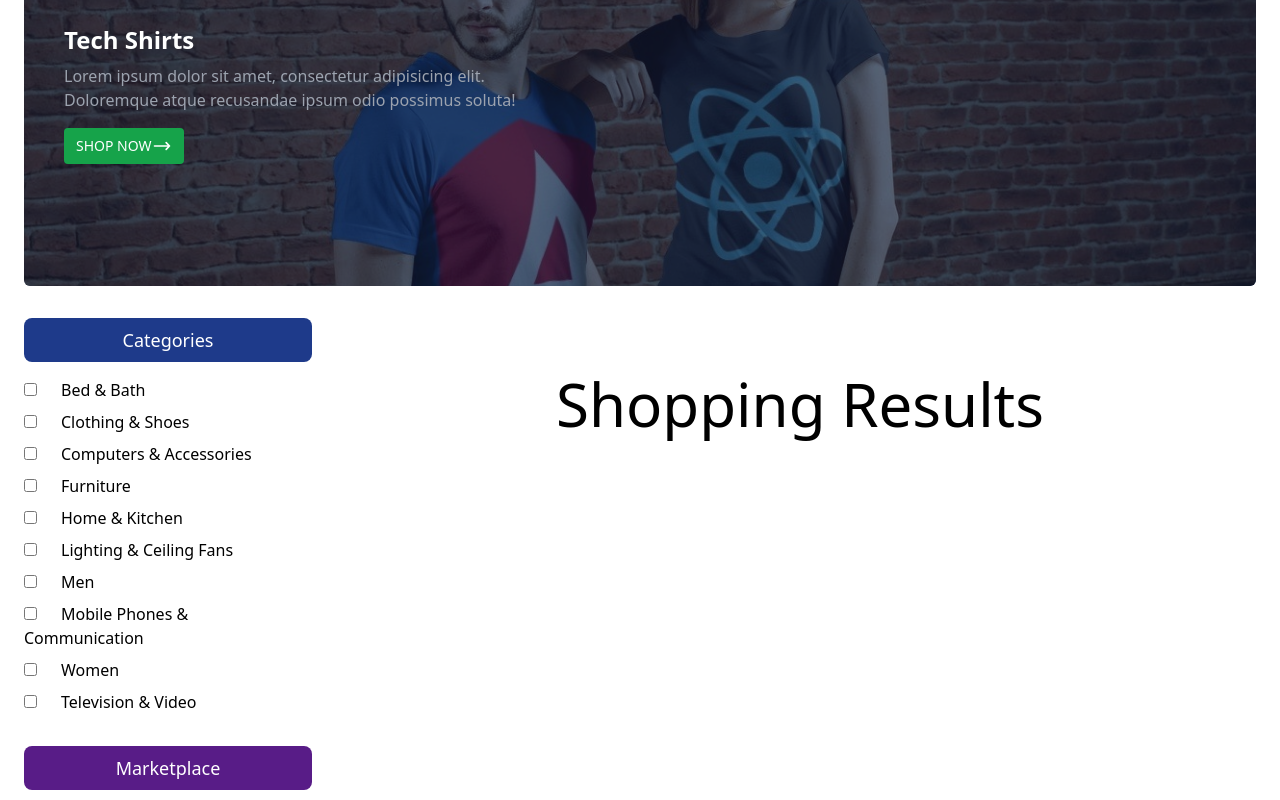
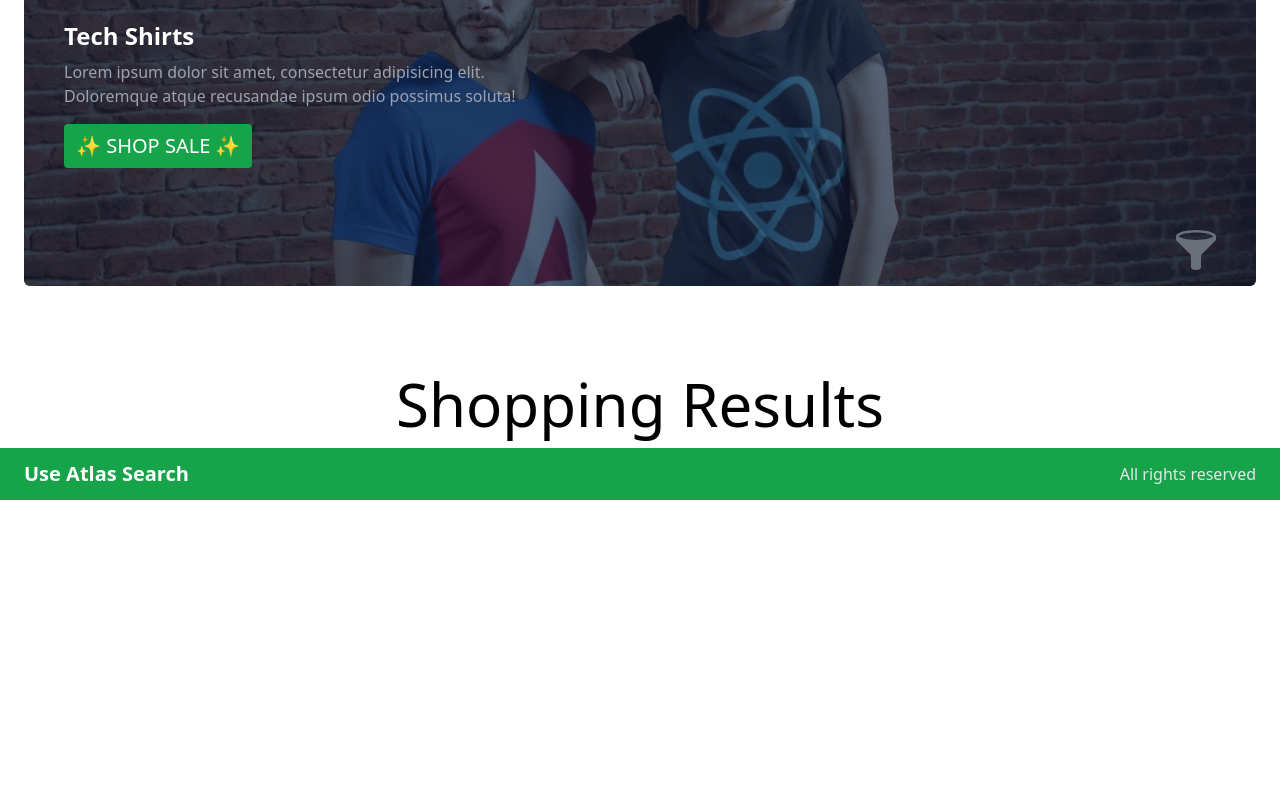
Before and after one commit to khuaulme/AtlasSearchStore, a React (Create React App) app: page / in a window 1280 px wide. Shown: the part 300-1100 px from the top of the page. After the commit the page ends 800 px from the top, so only its background shows below. Built offline with nearby package versions, Linux system fonts and the light colour scheme.

Commit message:
sale button and filter states

```diff
--- a/src/components/Hero.js
+++ b/src/components/Hero.js
@@ -1,10 +1,13 @@
 import React from "react";
 import HEROIMAGE from "../images/hero.jpg";
-// import Image from "next/image";
-// import Link from "next/link";
-import { ArrowNarrowRightIcon } from "@heroicons/react/outline";
+import { ImFilter } from "react-icons/im";
 
-const Hero = () => {
+const Hero = ({
+  showFilters,
+  setShowFilters,
+  showSponsored,
+  setShowSponsored,
+}) => {
   return (
     <div
       className="
@@ -23,12 +26,20 @@ const Hero = () => {
             atque recusandae ipsum odio possimus soluta!
           </p>
           <div href={`/products`}>
-            <button className="flex items-center mt-4 px-3 py-2 bg-green-600 text-white text-sm uppercase font-medium rounded hover:bg-green-500 focus:outline-none focus:bg-green-500">
-              <span>Shop Now</span>
-              <ArrowNarrowRightIcon className="w-5 h-5" />
+            <button
+              onClick={() => setShowSponsored(!showSponsored)}
+              className="flex items-center mt-4 px-3 py-2 bg-green-600 text-white text-xl uppercase font-medium rounded hover:bg-green-500 focus:outline-none focus:bg-green-500"
+            >
+              <span>✨ Shop Sale ✨</span>
             </button>
           </div>
         </div>
+      </div>
+      <div onClick={() => console.log("Click!")}>
+        <ImFilter
+          onClick={() => console.log("Click!")}
+          className="absolute bottom-4 right-10 w-10 h-10 text-slate-100"
+        />
       </div>
     </div>
   );
--- a/src/pages/Home.js
+++ b/src/pages/Home.js
@@ -19,6 +19,7 @@ const Home = () => {
   const [searchTerm, setSearchTerm] = useState("");
   const [showResults, setShowResults] = useState(false);
   const [showSponsored, setShowSponsored] = useState(false);
+  const [showFilters, setShowFilters] = useState(false);
 
   const getProductsEndpoint =
     "https://us-east-1.aws.data.mongodb-api.com/app/searchstore-zhtzd/endpoint/products";
@@ -50,30 +51,31 @@ const Home = () => {
   }, [searchTerm, showSponsored, categories, market]); // add all external values your effect function depends on - none in this case  -- currentPage
 
   return (
-    <div className="flex flex-col items-center justify-center min-h-screen py-2">
-      <div className="bg-white w-full min-h-screen">
+    <div className="relative flex flex-col items-center min-h-screen py-2">
+      <div className=" bg-white w-full ">
         <Header searchTerm={searchTerm} setSearchTerm={setSearchTerm} />
-        <Container>
-          <Hero />
-          <div className="flex space-x-8">
-            <div>
-              {/* <form className="mt-8" onSubmit={handleSubmit}> */}
-              <CheckBox categories={categories} setCategories={setCategories} />
+        <Container className="flex-grow">
+          <Hero
+            showFilters={showFilters}
+            setShowFilters={setShowFilters}
+            showSponsored={showSponsored}
+            setShowSponsored={setShowSponsored}
+          />
+          <div className="flex flex-grow space-x-8">
+            {showFilters && (
+              <div className="mb-10">
+                <CheckBox
+                  categories={categories}
+                  setCategories={setCategories}
+                />
                 <Radio
                   options={markets}
                   option={market}
                   setOption={setMarket}
                   title="Marketplace"
                 />
-              <button
-                onClick={() => setShowSponsored(!showSponsored)}
-                className="relative mt-8 py-2 text-center bg-red-700 text-white text-2xl w-72 rounded-lg"
-                type="button"
-              >
-                <span>Sale Items ✨🎉</span>{" "}
-              </button>
               </div>
-
+            )}
             {showResults ? (
               <Products products={products} />
             ) : (
@@ -88,7 +90,9 @@ const Home = () => {
             currentPage={currentPage}
           /> */}
         </Container>
+        <div className="mt-8 absolute inset-x-0 bottom-0">
           <Footer />
+        </div>
       </div>
     </div>
   );
```
Lines whose indentation alone changed are shown as unchanged.
